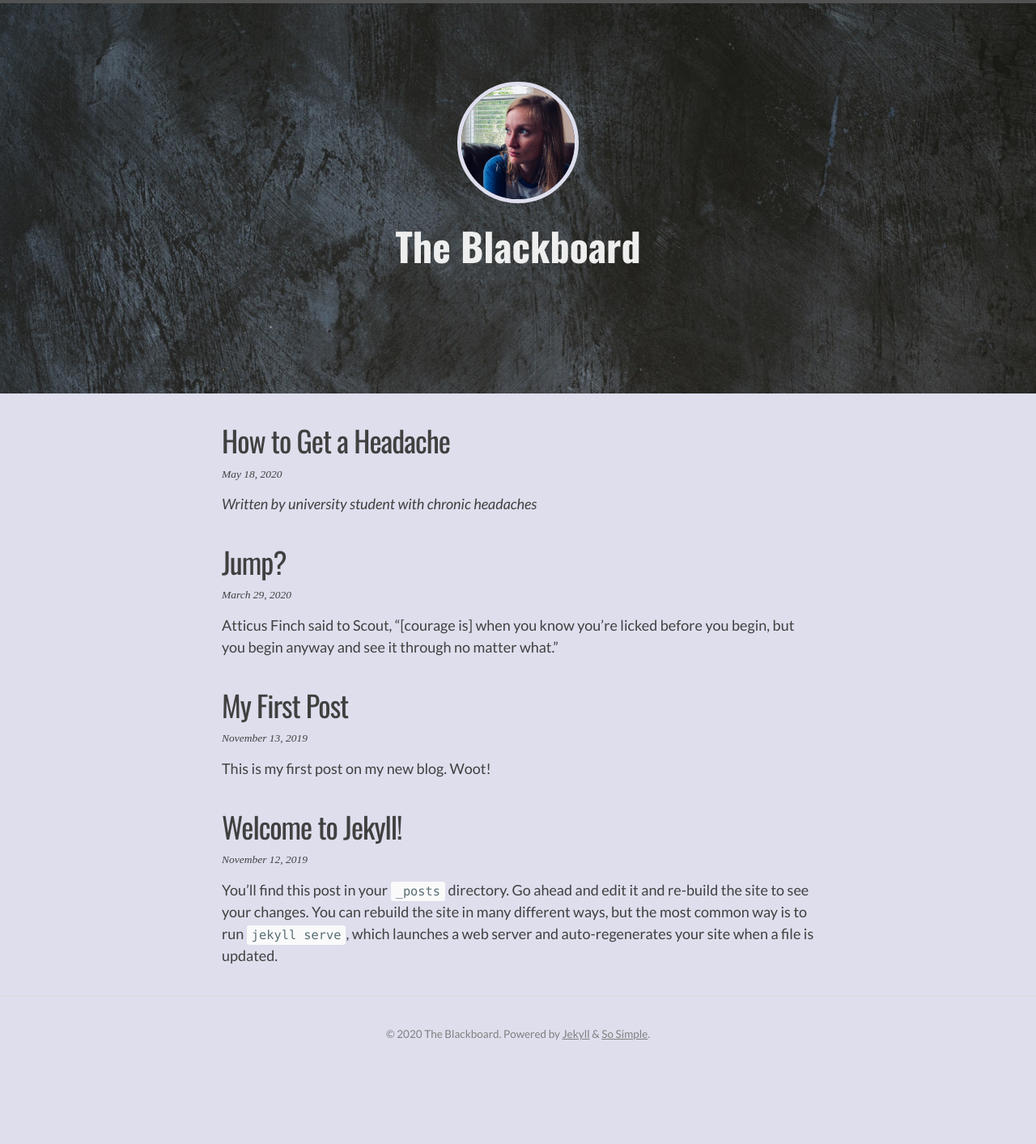
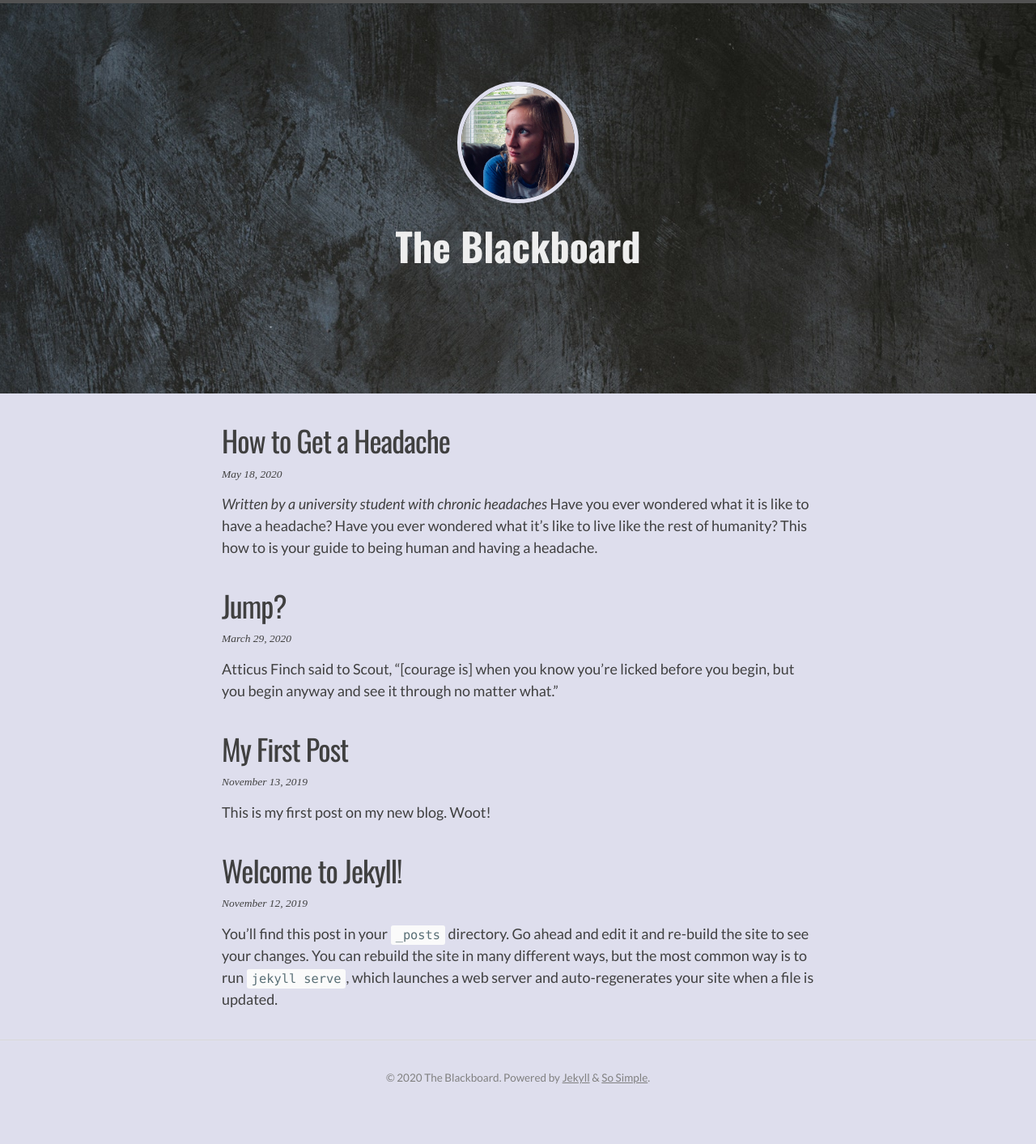
Before and after one commit to scwiersdorf/scwiersdorf.github.io, a Jekyll site: the page built from index.markdown, in a window 1280 px wide. Shown: the whole page at 81% size. Built offline with Jekyll 4.4.1, drawn with Linux system fonts in a browser that asks for light colours; nearby versions of some CDN libraries; before the commit the page ends 1359 px from its top, so only the background shows below that.

Commit message:
update metadata

```diff
--- a/_posts/2020-05-18-get-headache.md
+++ b/_posts/2020-05-18-get-headache.md
@@ -1,7 +1,9 @@
 ---
 title: How to Get a Headache
+excerpt: "*Written by a university student with chronic headaches* Have you ever wondered what it is like to have a headache? Have you ever wondered what it’s like to live like the rest of humanity? This how to is your guide to being human and having a headache."
+date: 2020-05-18
 ---
-*Written by  university student with chronic headaches*
+*Written by a university student with chronic headaches*
 
 Have you ever wondered what it is like to have a headache? Have you ever wondered what it’s like to live like the rest of humanity? This how to is your guide to being human and having a headache.
 
```
